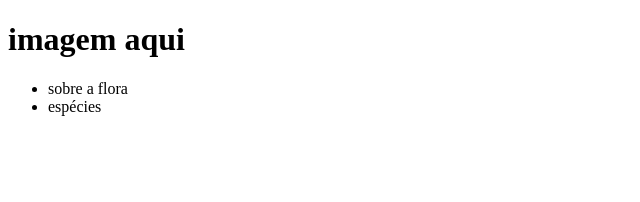
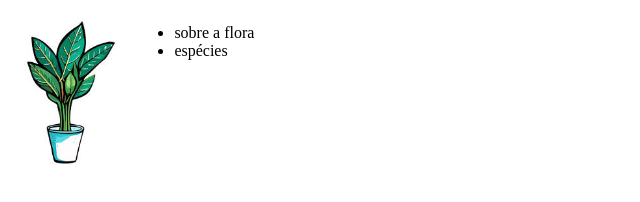
Before and after one commit to RafaelLachovicz/Rafael-L-repositorio, a plain HTML site: page index.html in a window 1280 px wide. Shown: the whole page, without its empty margins (0-640 px from the left). Drawn offline with Linux system fonts and the light colour scheme.

Commit message:
Add files via upload

```diff
--- a/index.html
+++ b/index.html
@@ -7,11 +7,11 @@
     <title>Document</title>
     <link rel="stylesheet" href="style.css">
 </head>
-<body>
-    <h1>imagem aqui</h1>
-     <ul>
-        <li>sobre a flora</li>
-        <li>espécies</li>
+<body class="cabeçalho">
+    <img class="cabeçalho-imagem" src="planta.jpeg" alt="imagem de planta">
+     <ul class="cabeçalho-lista">
+        <li class="cabeçalho-lista-item">sobre a flora</li>
+        <li class="cabeçalho-lista-item">espécies</li>
      </ul>
 </body>
 </html>
--- a/style.css
+++ b/style.css
@@ -1,3 +1,9 @@
-body{
+.cabeçalho{
     background-color: FFFFFF;
+    display: flex;
 }
+
+
+.cabeçalho-imagem{
+    width: 10%;
+}
```
Also changed, not shown: Lichia.png (added), acerola.png (added), figo.png (added), images (1).jpeg (added), images.jpeg (added), jambo.png (added), planta.jpeg (added), png-transparent-logo-drawing-environmentally-friendly-plants-miscellaneous-leaf-diamond.png (added), roma.png (added).
